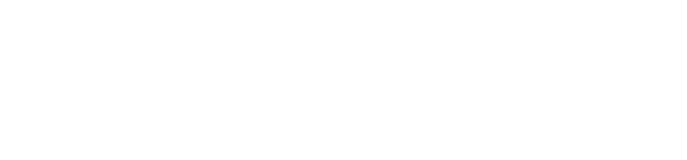
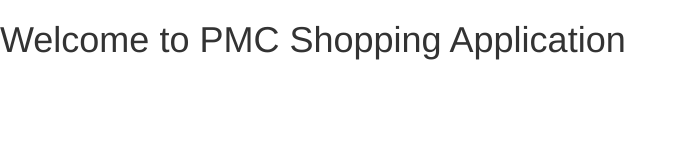
Before and after one commit to chiragparmar17/pmc-shopping-angular, a website: page app/index.html in a window 1280 px wide. Shown: the whole page, without its empty margins (0-687 px from the left). Drawn offline with nearby package versions, Linux system fonts and the light colour scheme; some packages are replaced by stand-ins of ours.

Commit message:
Added basic stuff to run the project.

```diff
--- a/app/index.html
+++ b/app/index.html
@@ -4,17 +4,20 @@
 <head>
   <meta charset="utf-8">
   <title>PMC Shopping Application</title>
+
+  <!-- Third Party CSS Libraries -->
   <link rel="stylesheet" href="bower_components/bootstrap/dist/css/bootstrap.css" />
   <link rel="stylesheet" href="bower_components/toastr/toastr.min.css" />
 
+  <!-- Third Party JS Libraries -->
   <script src="bower_components/jquery/dist/jquery.js"></script>
   <script src="bower_components/toastr/toastr.min.js"></script>
   <script src="bower_components/angular/angular.js"></script>
-  <script src="bower_components/angular-route/angular-route.js"></script>
+
 </head>
 
 <body>
-  <header></header>
+  <h1>Welcome to PMC Shopping Application</h1>
   <div class="view-container">
     <div class="view-frame"></div>
   </div>
--- a/package.json
+++ b/package.json
@@ -9,6 +9,7 @@
     "http-server": "^0.9.0"
   },
   "scripts": {
+    "postinstall": "bower install",
     "prestart": "npm install",
     "start": "http-server ./app -a localhost -p 8000 -c-1"
   }
```
Also changed, not shown: 1 other file.
